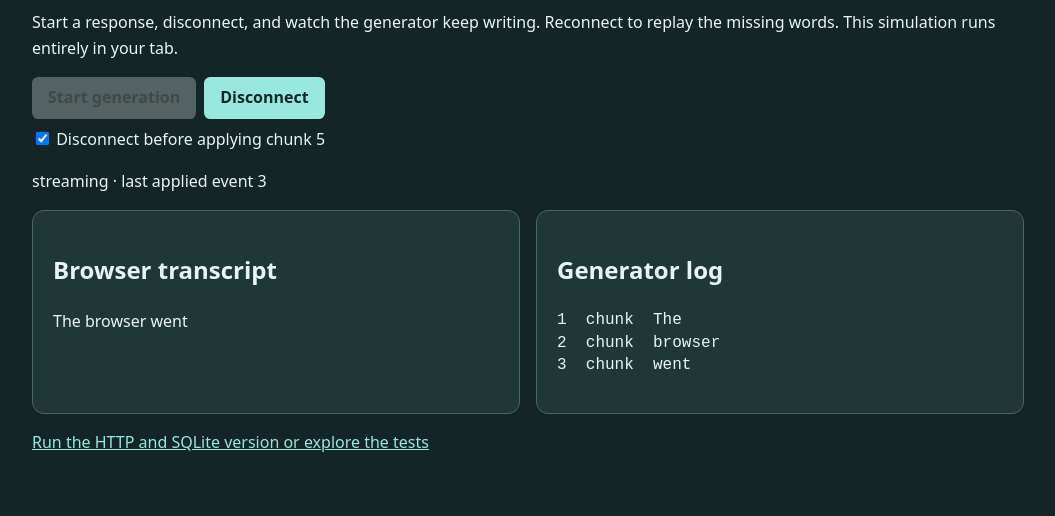
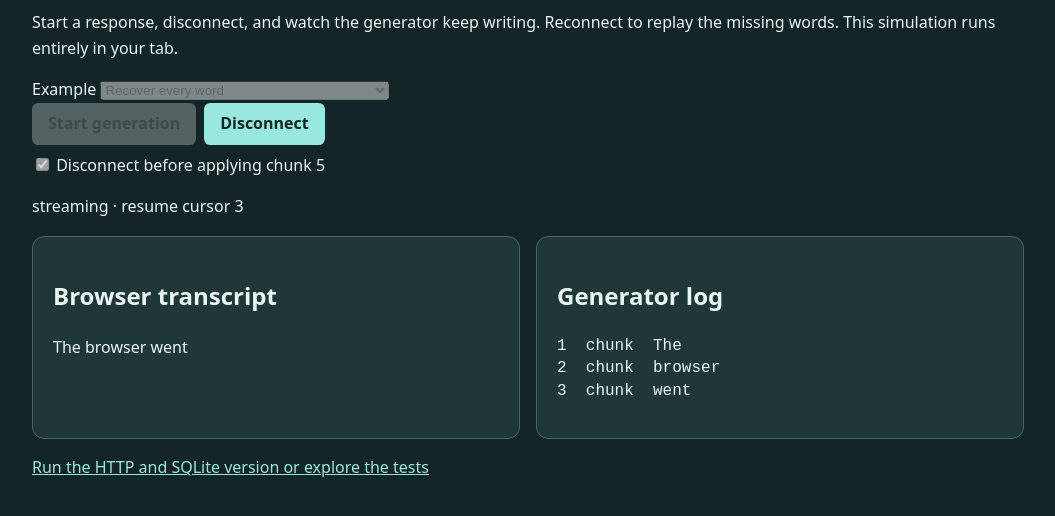
Before and after one commit to rdeprey/resumable-llm-stream, a plain HTML site: page docs/index.html in a window 1280 px wide. Both pictures are taken after a click on the button "Start generation". Shown: the part 306-822 px from the top of the page, without its empty margins (112-1167 px from the left). Drawn offline with Linux system fonts and the light colour scheme.

Commit message:
Let readers reproduce the missing-word cursor bug

```diff
--- a/docs/demo.js
+++ b/docs/demo.js
@@ -2,26 +2,29 @@ import { apply, empty } from './client.mjs';
 
 const el = id => document.getElementById(id);
 const words = 'The browser went offline. Meanwhile, the server kept the rest of the answer.'.match(/\S+\s*/g);
-let events, state, connected;
+let events, state, connected, interruptAtFive;
 
 function setConnection(value) {
   connected = value;
   el('toggle').textContent = connected ? 'Disconnect' : 'Reconnect';
-  el('status').textContent = (connected ? 'Connected' : 'Disconnected') + ' · last applied event ' + state.cursor;
+  el('status').textContent = (connected ? 'Connected' : 'Disconnected') + ' · resume cursor ' + state.cursor;
 }
 
 function replay() {
   for (const event of events.slice(state.cursor)) {
     if (!connected) return;
-    if (event.seq === 5 && el('race').checked) {
-      el('race').checked = false;
+    if (event.seq === 5 && interruptAtFive) {
+      interruptAtFive = false;
+      if (el('mode').value === 'skip') state = { ...state, cursor: event.seq };
       setConnection(false);
       return;
     }
     state = apply(state, event);
     el('answer').textContent = state.text;
-    el('status').textContent = state.status + ' · last applied event ' + state.cursor;
+    el('status').textContent = state.status + ' · resume cursor ' + state.cursor;
     if (event.kind === 'done') {
+      el('mode').disabled = false;
+      el('race').disabled = el('mode').value === 'skip';
       el('start').disabled = false;
       el('toggle').disabled = true;
     }
@@ -33,7 +36,16 @@ el('toggle').onclick = () => {
   if (connected) replay();
 };
 
+el('mode').onchange = () => {
+  const missingWord = el('mode').value === 'skip';
+  if (missingWord) el('race').checked = true;
+  el('race').disabled = missingWord;
+};
+
 el('start').onclick = () => {
+  interruptAtFive = el('race').checked;
+  el('mode').disabled = true;
+  el('race').disabled = true;
   events = [];
   state = empty();
   el('answer').textContent = '';
--- a/docs/index.html
+++ b/docs/index.html
@@ -13,6 +13,10 @@ button:enabled{background:#98e8df;color:#102626} label{display:block} pre{line-h
 </style>
 <h1>Resume an interrupted LLM stream</h1>
 <p>Start a response, disconnect, and watch the generator keep writing. Reconnect to replay the missing words. This simulation runs entirely in your tab.</p>
+<label>Example <select id="mode">
+<option value="recover">Recover every word</option>
+<option value="skip">Missing word — advance the cursor too soon</option>
+</select></label>
 <button id="start">Start generation</button><button id="toggle" disabled>Disconnect</button>
 <label><input id="race" type="checkbox" checked> Disconnect before applying chunk 5</label>
 <p role="status" id="status">Ready</p>
```
